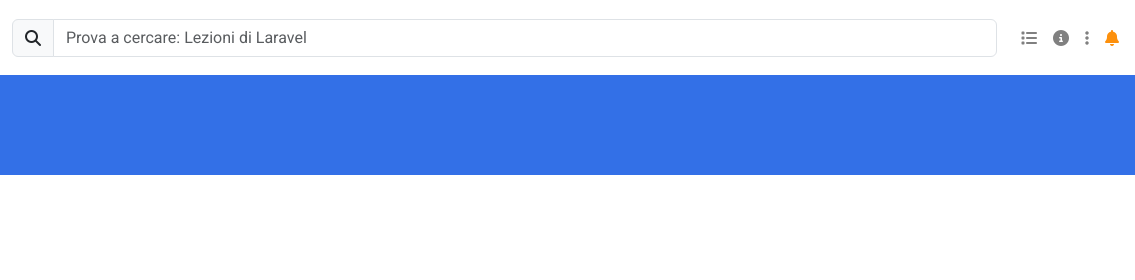
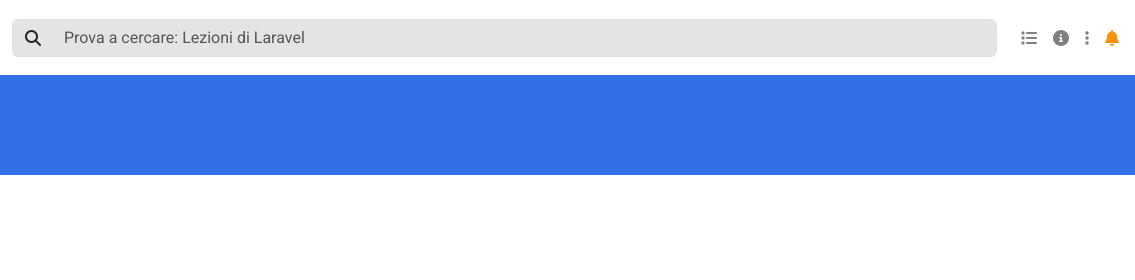
Before and after one commit to anto24s96/html-css-bootstrap-dashboard, a plain HTML site: page index.html in a window 1280 px wide. Shown: the top 280 px of the page, 145-1280 px from the left. Drawn offline with nearby package versions, Linux system fonts and the light colour scheme.

Commit message:
added fix in search bar

```diff
--- a/css/style.css
+++ b/css/style.css
@@ -43,6 +43,9 @@ main{
     color: #FD900C;
 }
 
+.bg-search{
+    background-color: #E4E4E4;
+}
 
 /* RESPONSIVE */
 @media screen and (min-width: 768px){
--- a/index.html
+++ b/index.html
@@ -22,8 +22,8 @@
             <img src="./img/mobile-logo.png" alt="mobile-logo" class="mobile-logo d-block d-lg-none">
             <img src="./img/logo.svg" alt="logo" class="big-logo d-none d-lg-block">
             <div class="input-group mx-3">
-                <span class="input-group-text" id="basic-addon1"><i class="fa-solid fa-magnifying-glass"></i></span>
-                <input type="text" class="form-control" placeholder="Prova a cercare: Lezioni di Laravel" aria-label="Username" aria-describedby="basic-addon1">
+                <span class="input-group-text border-end-0 bg-search" id="basic-addon1"><i class="fa-solid fa-magnifying-glass"></i></span>
+                <input type="text" class="form-control border-start-0 bg-search" placeholder="Prova a cercare: Lezioni di Laravel" aria-label="Username" aria-describedby="basic-addon1">
             </div>
             <div class="icons-header d-flex">
                 <i class="fa-solid fa-list mx-2 d-none d-lg-block"></i>
```
